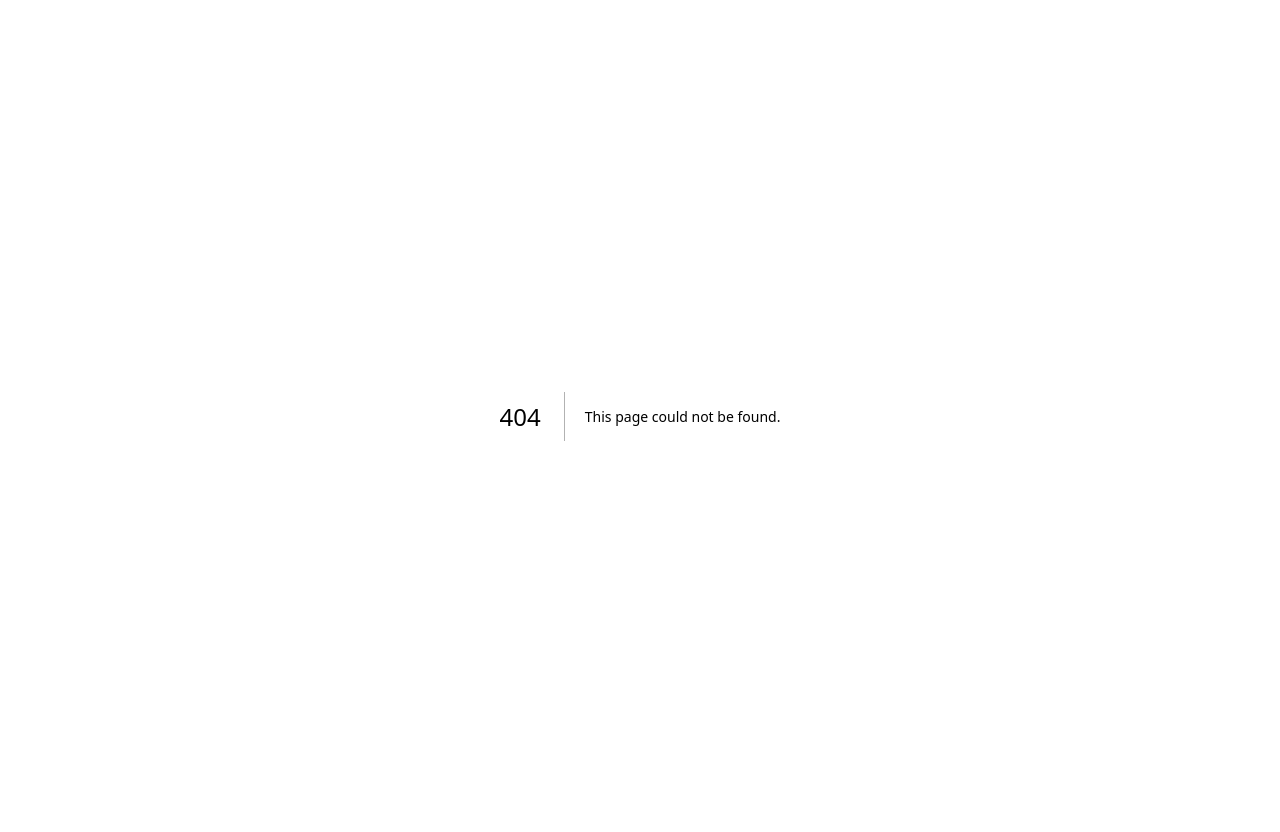
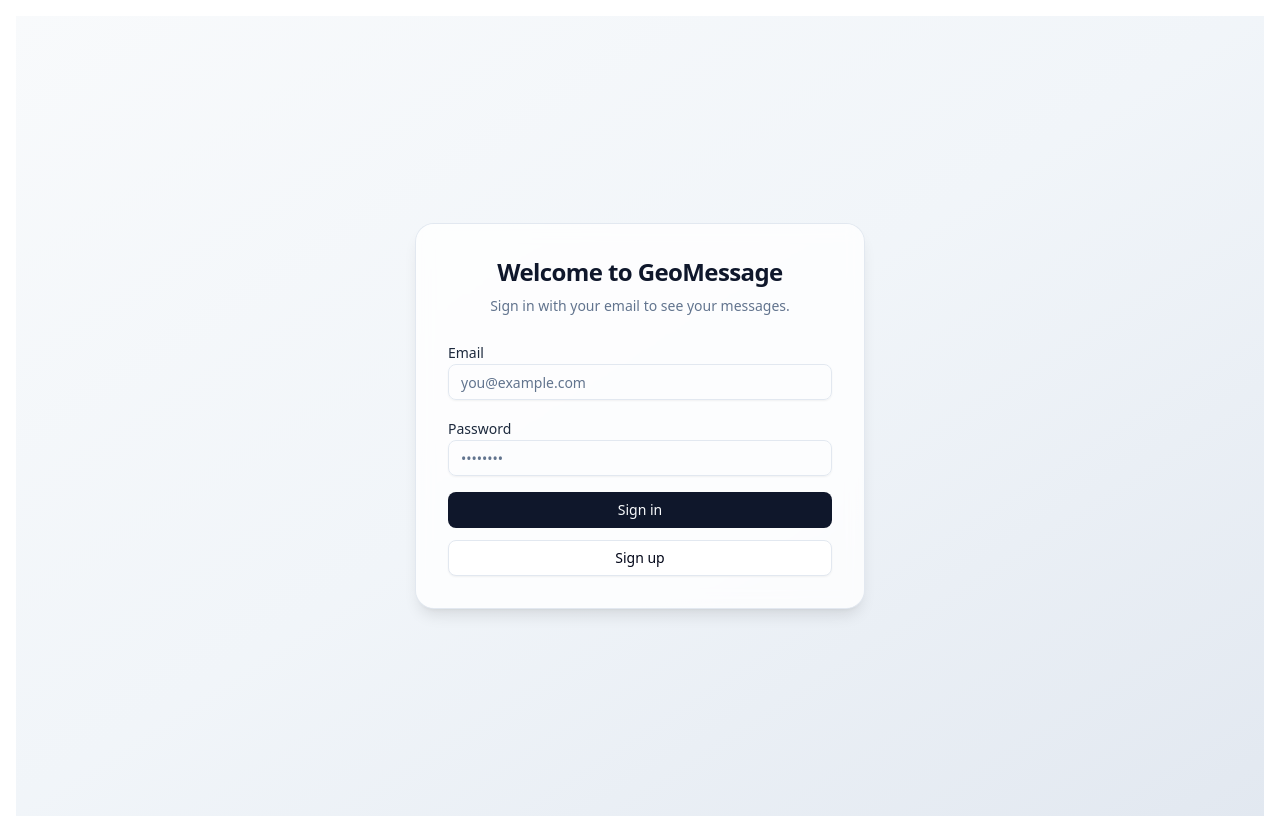
Before and after one commit to riley-han/geo-message, a Next.js app: page /login in a window 1280 px wide. Before the commit this address had no page. Built offline with nearby package versions, Linux system fonts and the light colour scheme; no server answers.

Commit message:
login with email and password

```diff
--- /dev/null
+++ b/app/(public)/login/page.tsx
@@ -0,0 +1,122 @@
+"use client";
+
+import { useState } from "react";
+import { useRouter } from "next/navigation";
+
+import { createClient } from "@/lib/supabase/client";
+import { Input } from "@/components/ui/input";
+import { Button } from "@/components/ui/button";
+
+export default function Login() {
+  const [email, setEmail] = useState("");
+  const [password, setPassword] = useState("");
+  const [isSubmitting, setIsSubmitting] = useState(false);
+  const [errorMessage, setErrorMessage] = useState<string | null>(null);
+
+  const router = useRouter();
+  const supabase = createClient();
+
+  const handleAuth = async (mode: "signIn" | "signUp") => {
+    setIsSubmitting(true);
+    setErrorMessage(null);
+
+    const action =
+      mode === "signIn"
+        ? supabase.auth.signInWithPassword({ email, password })
+        : supabase.auth.signUp({ email, password });
+
+    const { error } = await action;
+
+    setIsSubmitting(false);
+
+    if (!error) {
+      router.push("/messages");
+    } else {
+      setErrorMessage(error.message);
+      // eslint-disable-next-line no-console
+      console.error(error);
+    }
+  };
+
+  return (
+    <div className="flex min-h-screen items-center justify-center bg-gradient-to-br from-slate-50 via-slate-100 to-slate-200 px-4">
+      <div className="w-full max-w-md rounded-2xl bg-white/80 p-8 shadow-lg ring-1 ring-slate-200 backdrop-blur">
+        <div className="mb-6 text-center">
+          <h1 className="text-2xl font-semibold tracking-tight text-slate-900">
+            Welcome to GeoMessage
+          </h1>
+          <p className="mt-2 text-sm text-muted-foreground">
+            Sign in with your email to see your messages.
+          </p>
+        </div>
+
+        <form
+          className="space-y-4"
+          onSubmit={(e) => {
+            e.preventDefault();
+            void handleAuth("signIn");
+          }}
+        >
+          <div className="space-y-2">
+            <label
+              htmlFor="email"
+              className="text-sm font-medium text-slate-800"
+            >
+              Email
+            </label>
+            <Input
+              id="email"
+              type="email"
+              autoComplete="email"
+              value={email}
+              onChange={(e) => setEmail(e.target.value)}
+              placeholder="you@example.com"
+              required
+            />
+          </div>
+
+          <div className="space-y-2">
+            <label
+              htmlFor="password"
+              className="text-sm font-medium text-slate-800"
+            >
+              Password
+            </label>
+            <Input
+              id="password"
+              type="password"
+              autoComplete="current-password"
+              value={password}
+              onChange={(e) => setPassword(e.target.value)}
+              placeholder="••••••••"
+              required
+            />
+          </div>
+
+          {errorMessage && (
+            <p className="text-sm text-red-500">{errorMessage}</p>
+          )}
+
+          <div className="mt-4 flex flex-col gap-3">
+            <Button
+              type="submit"
+              disabled={isSubmitting}
+              className="w-full"
+            >
+              {isSubmitting ? "Signing in..." : "Sign in"}
+            </Button>
+            <Button
+              type="button"
+              variant="outline"
+              disabled={isSubmitting}
+              className="w-full"
+              onClick={() => void handleAuth("signUp")}
+            >
+              {isSubmitting ? "Creating account..." : "Sign up"}
+            </Button>
+          </div>
+        </form>
+      </div>
+    </div>
+  );
+}
--- /dev/null
+++ b/lib/supabase/client.ts
@@ -0,0 +1,7 @@
+import { createBrowserClient } from '@supabase/ssr'
+
+export const createClient = () =>
+  createBrowserClient(
+    process.env.NEXT_PUBLIC_SUPABASE_URL!,
+    process.env.NEXT_PUBLIC_SUPABASE_ANON_KEY!
+  )
--- a/package.json
+++ b/package.json
@@ -11,6 +11,8 @@
     "format:check": "prettier --check ."
   },
   "dependencies": {
+    "@supabase/ssr": "^0.9.0",
+    "@supabase/supabase-js": "^2.98.0",
     "class-variance-authority": "^0.7.1",
     "clsx": "^2.1.1",
     "lucide-react": "^0.575.0",
```
Also changed, not shown: 2 other files (tests, documents, lock files or other folders).
